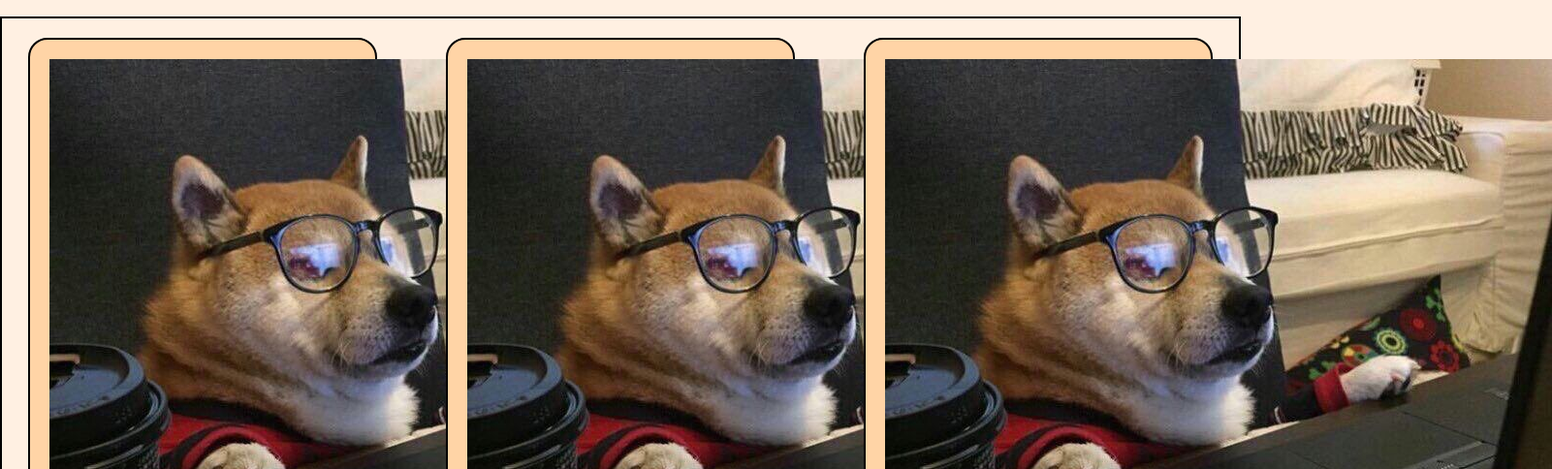
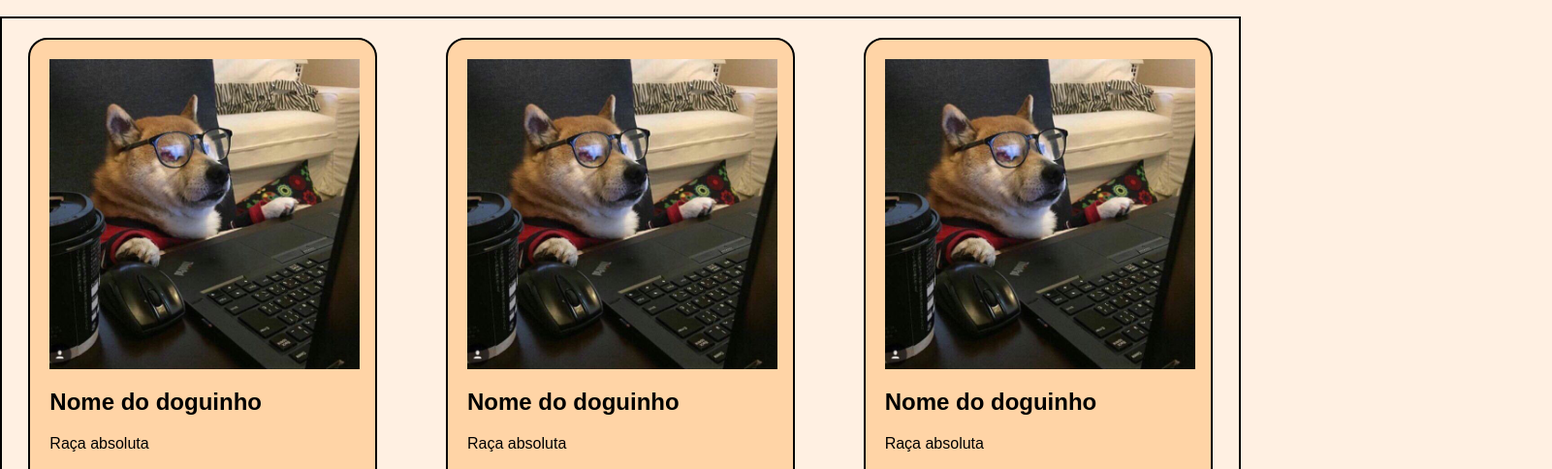
Before and after one commit to gu-lima/Testes-estudos, a plain HTML site: page adote.html in a window 1280 px wide. Shown: the part 227-711 px from the top of the page at 97% size, 1601 px wide, since content can reach past the window. Drawn offline with nearby package versions, Linux system fonts and the light colour scheme.

Commit message:
ajuste na largura da imagem do card para 20rem

```diff
--- a/styles/adote.css
+++ b/styles/adote.css
@@ -99,7 +99,7 @@ body {
 
 
 .card-imagem {
-    width: 43rem;
+    width: 20rem;
     height: auto;
 }
 
```
